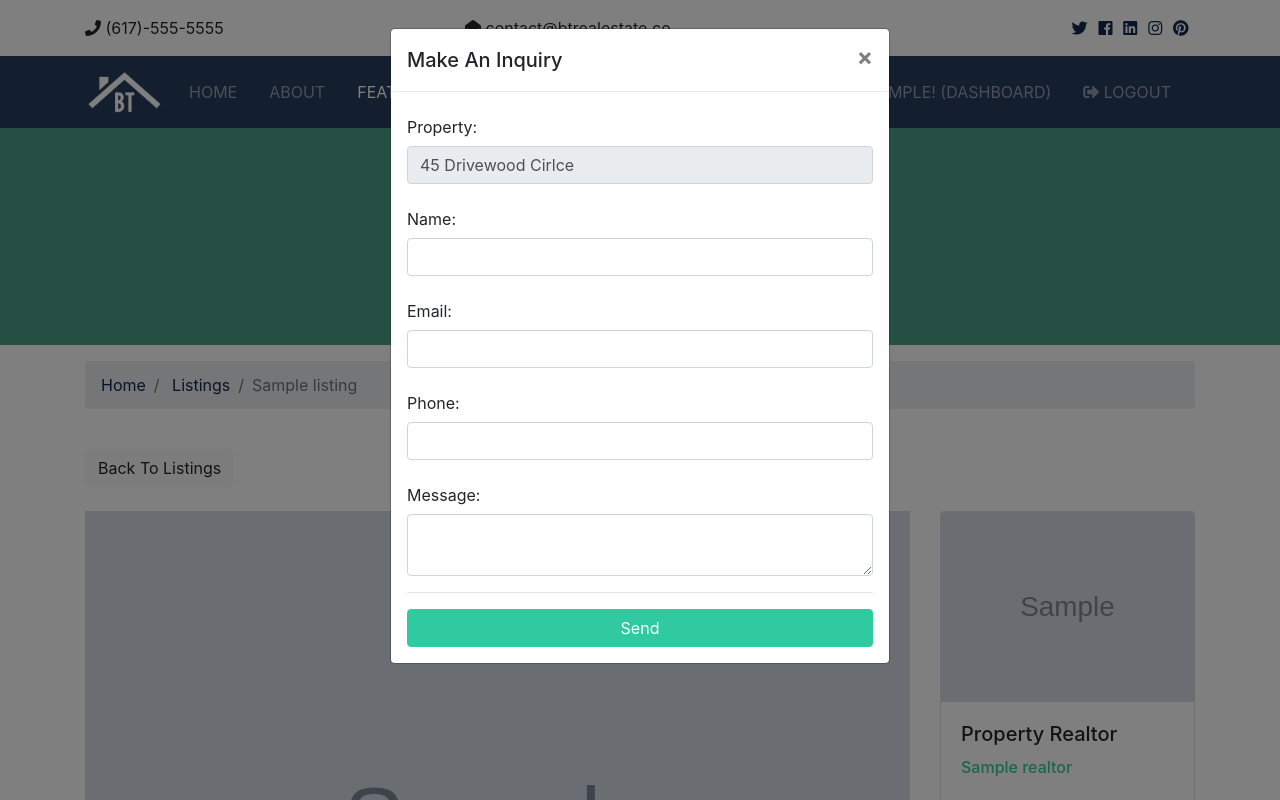
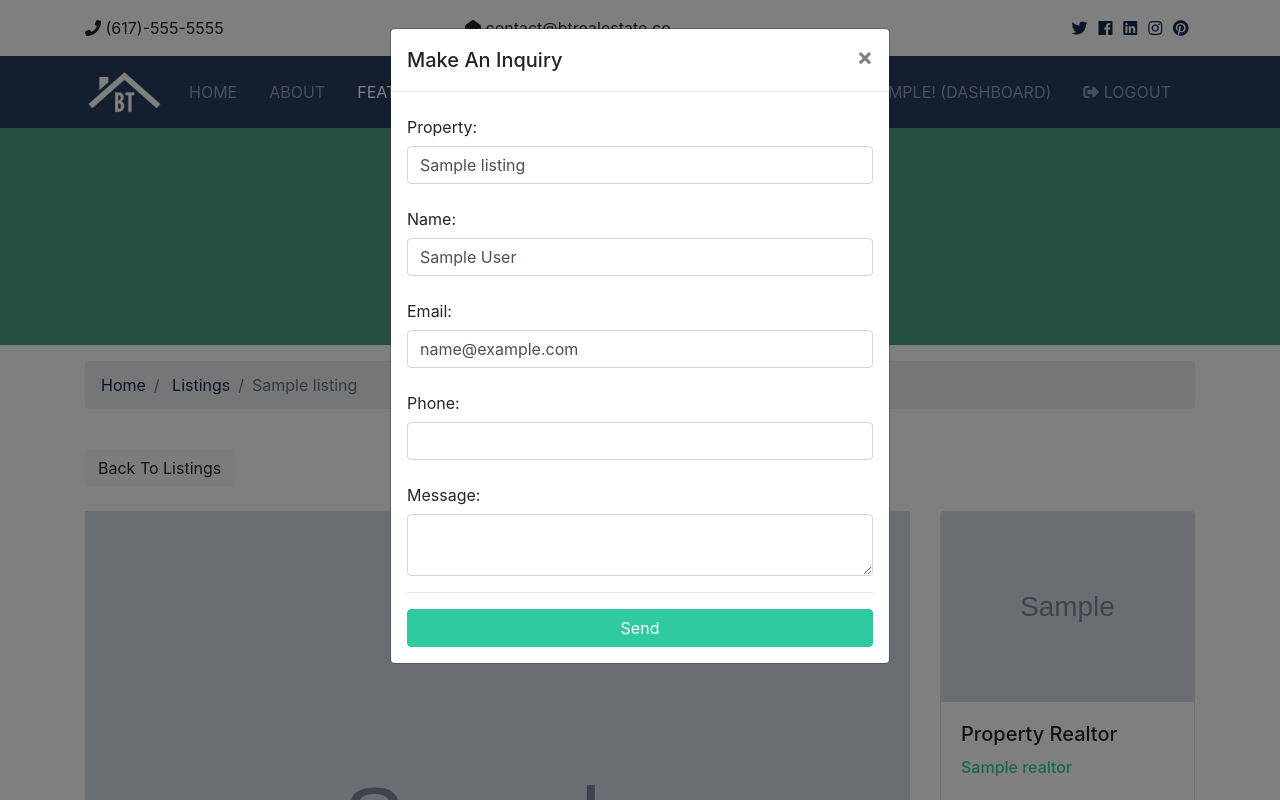
Before and after one commit to krysczajkowski/btre_project, a Django app: page /listings/1 in a window 1280 px wide, after a click on "Make An Inquiry". Run offline with Django 3.2, Linux system fonts and the light colour scheme; a user stored in the database is signed in; tables that the repository leaves empty hold one stand-in row (values such as "Sample post"); grey boxes marked "Sample" are stand-in pictures; some libraries are stand-ins or nearby versions.

Commit message:
Contact Form Submition

```diff
--- a/btre/urls.py
+++ b/btre/urls.py
@@ -8,4 +8,5 @@ urlpatterns = [
     path('admin/', admin.site.urls),
     path('listings/', include('listings.urls')),
     path('accounts/', include('accounts.urls')),
+    path('contacts/', include('contacts.urls')),
 ] + static(settings.MEDIA_URL, document_root = settings.MEDIA_ROOT)
--- /dev/null
+++ b/contacts/urls.py
@@ -0,0 +1,6 @@
+from django.urls import path
+from . import views
+
+urlpatterns = [
+    path('contact', views.contact, name='contact')
+]
--- a/templates/listings/listing.html
+++ b/templates/listings/listing.html
@@ -33,6 +33,8 @@
       </nav>
     </div>
   </section>
+
+  {% include 'partials/_alerts.html' %}
 
   <!-- Listing -->
   <section id="listing" class="py-4">
@@ -168,18 +170,35 @@
           </button>
         </div>
         <div class="modal-body">
-          <form>
+
+          <form method='POST' action="{% url 'contact' %}">
+            {% csrf_token %}
+            {% if user.is_authenticated %}
+              <input type="hidden" name="user_id" value="{{ user.id }}">
+            {% else %}
+              <input type="hidden" name="user_id" value="0">
+            {% endif %}
+            <input type="hidden" name='realtor_email' value='{{ listing.realtor.email }}'>
+            <input type="hidden" name='listing_id' value='{{ listing.id }}'>
             <div class="form-group">
               <label for="property_name" class="col-form-label">Property:</label>
-              <input type="text" name="listing" class="form-control" value="45 Drivewood Cirlce" disabled>
+              <input type="text" name="listing" class="form-control" value="{{ listing.title }}">
             </div>
             <div class="form-group">
               <label for="name" class="col-form-label">Name:</label>
-              <input type="text" name="name" class="form-control" required>
+              <input type="text" name="name" class="form-control"
+              {% if user.is_authenticated %}
+                value='{{ user.first_name }} {{ user.last_name }}'
+              {% endif %}
+              required>
             </div>
             <div class="form-group">
               <label for="email" class="col-form-label">Email:</label>
-              <input type="email" name="email" class="form-control" required>
+              <input type="email" name="email" class="form-control"
+              {% if user.is_authenticated %}
+                value='{{ user.email }}'
+              {% endif %}
+              required>
             </div>
             <div class="form-group">
               <label for="phone" class="col-form-label">Phone:</label>
```
Also changed, not shown: contacts/views.py (+21 -1 lines).
